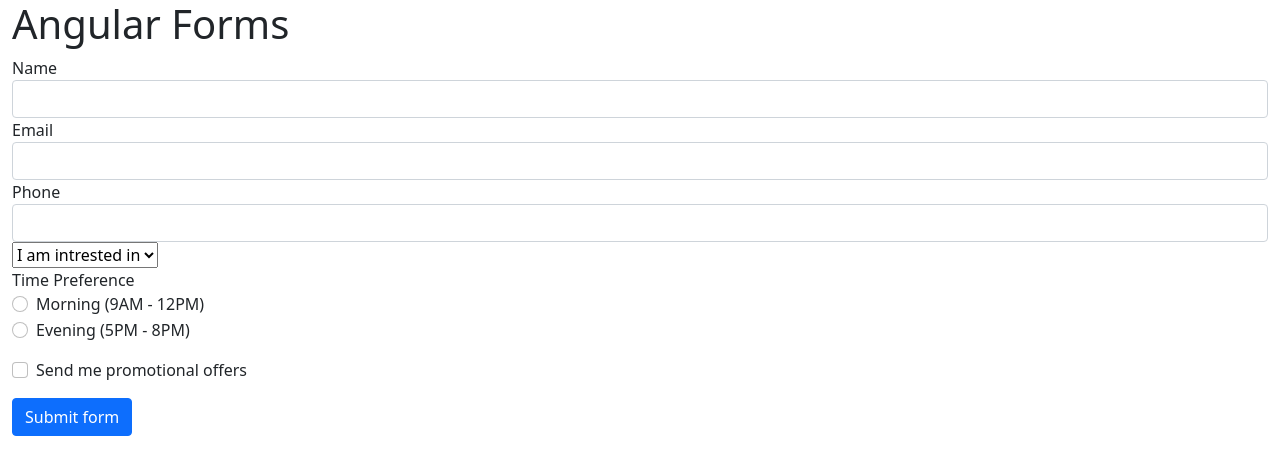
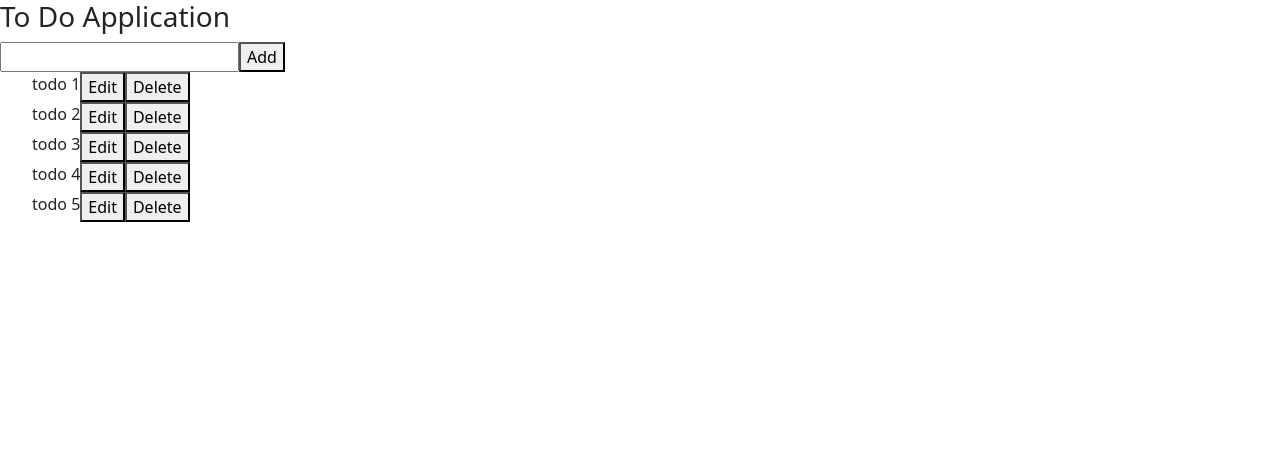
Before and after one commit to ravinandantullu/starjambaAngular, an Angular app: page /todo in a window 1280 px wide. Before the commit this address led to /. Shown: the top 474 px of the page. Built offline with nearby package versions, Linux system fonts and the light colour scheme.

Commit message:
To do application

```diff
--- a/src/app/app-routing.module.ts
+++ b/src/app/app-routing.module.ts
@@ -1,10 +1,11 @@
 import { NgModule } from '@angular/core';
 import { RouterModule, Routes } from '@angular/router';
+import { TodoComponent } from './todo/todo/todo.component';
 
-const routes: Routes = [];
+const routes: Routes = [{ path: 'todo', component: TodoComponent }];
 
 @NgModule({
   imports: [RouterModule.forRoot(routes)],
-  exports: [RouterModule]
+  exports: [RouterModule],
 })
-export class AppRoutingModule { }
+export class AppRoutingModule {}
--- a/src/app/app.component.html
+++ b/src/app/app.component.html
@@ -1,4 +1,4 @@
-<div class="container-fluid">
+<!-- <div class="container-fluid">
   <h1>Angular Forms</h1>
   <form #userForm="ngForm">
     <div class="form-group">
@@ -50,6 +50,6 @@
 
     <button class="btn btn-primary" type="submit">Submit form</button>
   </form>
-</div>
+</div> -->
 
 <router-outlet></router-outlet>
--- a/src/app/app.module.ts
+++ b/src/app/app.module.ts
@@ -4,10 +4,11 @@ import { FormsModule } from '@angular/forms';
 
 import { AppRoutingModule } from './app-routing.module';
 import { AppComponent } from './app.component';
+import { TodoModule } from './todo/todo.module';
 
 @NgModule({
   declarations: [AppComponent],
-  imports: [BrowserModule, AppRoutingModule, FormsModule],
+  imports: [BrowserModule, AppRoutingModule, FormsModule, TodoModule],
   providers: [],
   bootstrap: [AppComponent],
 })
--- /dev/null
+++ b/src/app/todo/header/header.component.html
@@ -0,0 +1 @@
+<h3>To Do Application</h3>
--- /dev/null
+++ b/src/app/todo/header/header.component.ts
@@ -0,0 +1,12 @@
+import { Component, OnInit } from '@angular/core';
+
+@Component({
+  selector: 'todo-header',
+  templateUrl: './header.component.html',
+  styleUrls: ['./header.component.sass'],
+})
+export class HeaderComponent implements OnInit {
+  constructor() {}
+
+  ngOnInit(): void {}
+}
--- /dev/null
+++ b/src/app/todo/todo/todo.component.html
@@ -0,0 +1,27 @@
+<todo-header></todo-header>
+<div>
+  <input type="text" name="addTodoValue" #addTodoValue />
+  <button (click)="addToDo(addTodoValue.value)">Add</button>
+</div>
+<form class="to-do">
+  <ul>
+    <li *ngFor="let toDo of toDoList; let i = index" class="to-do-list">
+      <div>
+        <div *ngIf="toDo.editButtonHide">{{ toDo.value }}</div>
+        <div [hidden]="toDo.editButtonHide">
+          <input name="editText" type="text" #editText />
+        </div>
+      </div>
+      <button *ngIf="toDo.editButtonHide" (click)="editToDo(toDo)">Edit</button>
+      <button
+        *ngIf="!toDo.editButtonHide"
+        (click)="doneEdit(toDo, editText.value)"
+      >
+        Done
+      </button>
+      <button *ngIf="toDo.editButtonHide" (click)="deleteToDo(toDo)">
+        Delete
+      </button>
+    </li>
+  </ul>
+</form>
--- /dev/null
+++ b/src/app/todo/todo/todo.component.sass
@@ -0,0 +1,5 @@
+.to-do
+  .to-do-list
+    display: flex
+  .hideToDo
+    display: none
--- /dev/null
+++ b/src/app/todo/todo/todo.component.ts
@@ -0,0 +1,73 @@
+import { Component, OnInit } from '@angular/core';
+
+@Component({
+  selector: 'app-todo',
+  templateUrl: './todo.component.html',
+  styleUrls: ['./todo.component.sass'],
+})
+export class TodoComponent implements OnInit {
+  toDoList: ToDoList[] = [
+    {
+      id: '1',
+      value: 'todo 1',
+      editButtonHide: true,
+    },
+    {
+      id: '2',
+      value: 'todo 2',
+      editButtonHide: true,
+    },
+    {
+      id: '3',
+      value: 'todo 3',
+      editButtonHide: true,
+    },
+    {
+      id: '4',
+      value: 'todo 4',
+      editButtonHide: true,
+    },
+    {
+      id: '5',
+      value: 'todo 5',
+      editButtonHide: true,
+    },
+  ];
+
+  constructor() {}
+
+  ngOnInit(): void {}
+
+  addToDo(value: string) {
+    this.toDoList.push({
+      id: this.uid(),
+      value: value,
+      editButtonHide: true,
+    });
+  }
+
+  deleteToDo(value: ToDoList) {
+    this.toDoList = this.toDoList.filter((i) => i.id !== value.id);
+  }
+
+  editToDo(value: ToDoList) {
+    const index = this.toDoList.findIndex((i) => i.id == value.id);
+    this.toDoList[index].editButtonHide = false;
+  }
+
+  doneEdit(value: ToDoList, editText: string) {
+    const index = this.toDoList.findIndex((i) => i.id == value.id);
+    this.toDoList[index].editButtonHide = true;
+    this.toDoList[index].value = editText;
+  }
+
+  uid(): string {
+    return Date.now().toString(36) + Math.random().toString(36).substr(2);
+  }
+}
+
+export interface ToDoList {
+  id: string;
+  value: string;
+  editButtonHide: boolean;
+}
```
Also changed, not shown: src/app/todo/todo.module.ts (added, +12 -0 lines), src/app/todo/header/header.component.sass (added), 2 other files (tests, documents, lock files or other folders).
